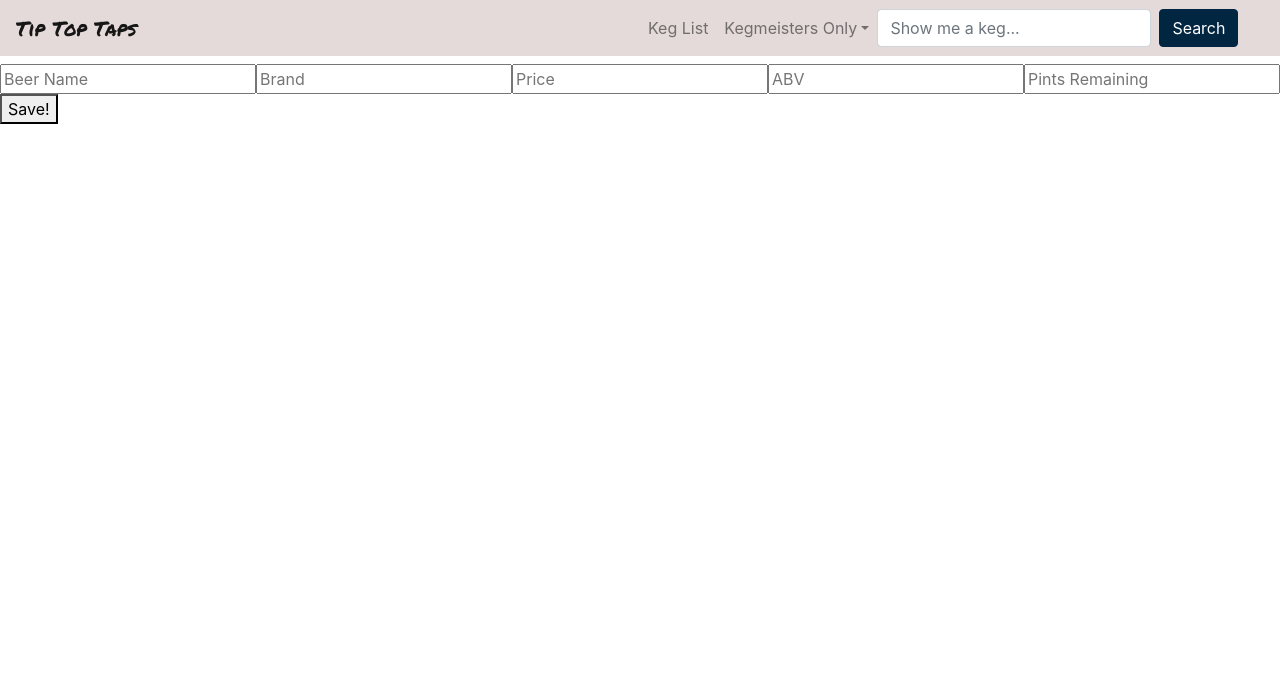
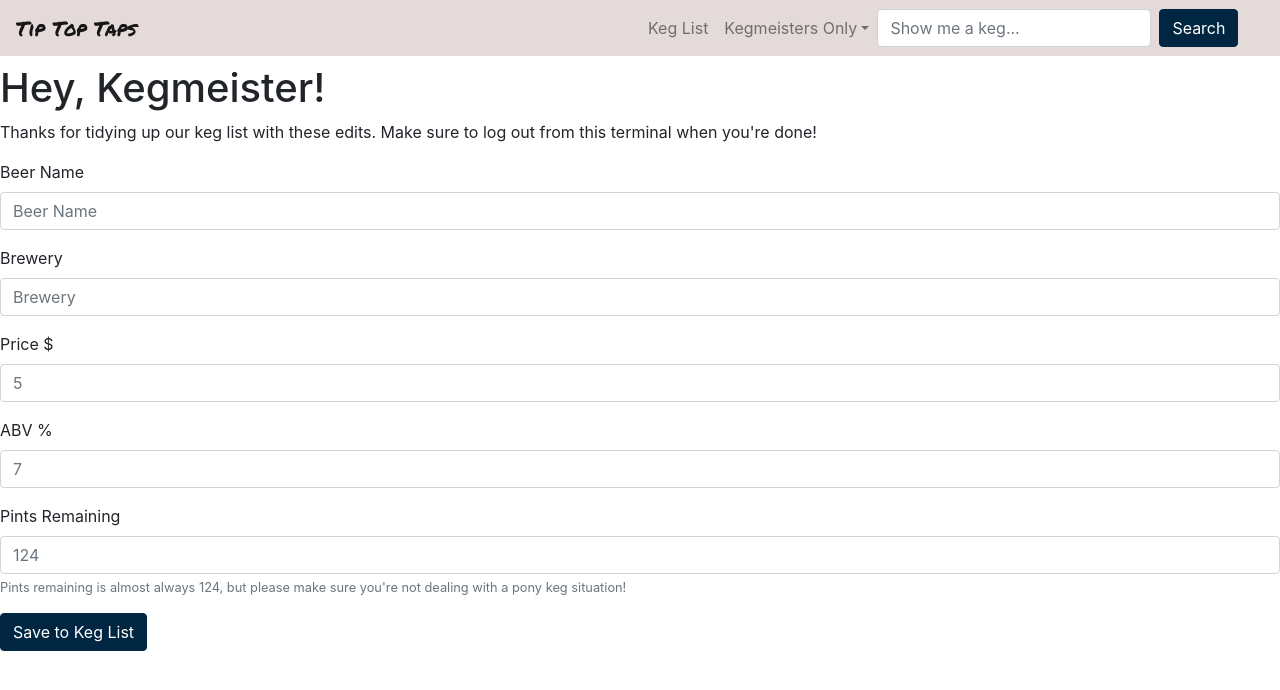
Before and after one commit to larabjork/taproom, a React (Create React App) app: page /#/editkegform in a window 1280 px wide. Shown: the top 690 px of the page. Built offline with nearby package versions, Linux system fonts and the light colour scheme.

Commit message:
add bootstrap styling to new keg-edit keg forms

```diff
--- a/src/components/EditKegForm.jsx
+++ b/src/components/EditKegForm.jsx
@@ -1,31 +1,44 @@
 import React from 'react';
+import { Form, FormControl, Button }from 'react-bootstrap';
+
+const btnStyleKeg = {
+  backgroundColor: '#002642',
+  borderColor: '#002642',
+  color: 'white'
+}
 
 function EditKegForm(){
   return (
     <div>
-      <form>
-        <input
-          type='text'
-          id='name'
-          placeholder='Beer Name'/>
-        <input
-          type='text'
-          id='brand'
-          placeholder='Brand'/>
-        <input
-          type='text'
-          id='price'
-          placeholder='Price'/>
-        <input
-          type='text'
-          id='alcoholContent'
-          placeholder='ABV'/>
-        <input
-          type='text'
-          id='pintRemaining'
-          placeholder='Pints Remaining'/>
-        <button type='submit'>Save!</button>
-      </form>
+      <h1>Hey, Kegmeister!</h1>
+      <p>Thanks for tidying up our keg list with these edits. Make sure to log out from this terminal when you're done!</p>
+      <Form>
+        <Form.Group controlId="formBeerName">
+          <Form.Label>Beer Name</Form.Label>
+          <Form.Control type="text" placeholder="Beer Name" />
+        </Form.Group>
+        <Form.Group controlId="formBrand">
+          <Form.Label>Brewery</Form.Label>
+          <Form.Control type="text" placeholder="Brewery" />
+        </Form.Group>
+        <Form.Group controlId="formPrice">
+          <Form.Label>Price $</Form.Label>
+          <Form.Control type="text" placeholder="5" />
+        </Form.Group>
+        <Form.Group controlId="formAlcoholContent">
+          <Form.Label>ABV %</Form.Label>
+          <Form.Control type="text" placeholder="7" />
+        </Form.Group>
+        <Form.Group controlId="formPintsRemaining">
+          <Form.Label>Pints Remaining</Form.Label>
+          <Form.Control type="text" placeholder="124" />
+            <Form.Text className="text-muted">
+              Pints remaining is almost always 124, but please make sure you're not dealing with a pony keg situation!
+            </Form.Text>
+        </Form.Group>
+        <Button style={btnStyleKeg} type="submit">Save to Keg List</Button>
+      </Form>
+
     </div>
   );
 }
--- a/src/components/NewKegForm.jsx
+++ b/src/components/NewKegForm.jsx
@@ -1,31 +1,44 @@
 import React from 'react';
+import { Form, FormControl, Button }from 'react-bootstrap';
+
+const btnStyleKeg = {
+  backgroundColor: '#002642',
+  borderColor: '#002642',
+  color: 'white'
+}
 
 function NewKegForm(){
   return (
     <div>
-      <form>
-        <input
-          type='text'
-          id='name'
-          placeholder='Beer Name'/>
-        <input
-          type='text'
-          id='brand'
-          placeholder='Brand'/>
-        <input
-          type='text'
-          id='price'
-          placeholder='Price'/>
-        <input
-          type='text'
-          id='alcoholContent'
-          placeholder='ABV'/>
-        <input
-          type='text'
-          id='pintRemaining'
-          placeholder='Pints Remaining'/>
-        <button type='submit'>Save!</button>
-      </form>
+      <h1>Hey, Kegmeister!</h1>
+      <p>Thanks for keeping our keg list up to date. Make sure to log out from this terminal when you're done!</p>
+      <Form>
+        <Form.Group controlId="formBeerName">
+          <Form.Label>Beer Name</Form.Label>
+          <Form.Control type="text" placeholder="Beer Name" />
+        </Form.Group>
+        <Form.Group controlId="formBrand">
+          <Form.Label>Brewery</Form.Label>
+          <Form.Control type="text" placeholder="Brewery" />
+        </Form.Group>
+        <Form.Group controlId="formPrice">
+          <Form.Label>Price $</Form.Label>
+          <Form.Control type="text" placeholder="5" />
+        </Form.Group>
+        <Form.Group controlId="formAlcoholContent">
+          <Form.Label>ABV %</Form.Label>
+          <Form.Control type="text" placeholder="7" />
+        </Form.Group>
+        <Form.Group controlId="formPintsRemaining">
+          <Form.Label>Pints Remaining</Form.Label>
+          <Form.Control type="text" placeholder="124" />
+            <Form.Text className="text-muted">
+              Pints remaining is almost always 124, but please make sure you're not dealing with a pony keg situation!
+            </Form.Text>
+        </Form.Group>
+        <Button style={btnStyleKeg} type="submit">Save to Keg List</Button>
+      </Form>
+
     </div>
   );
 }
```
